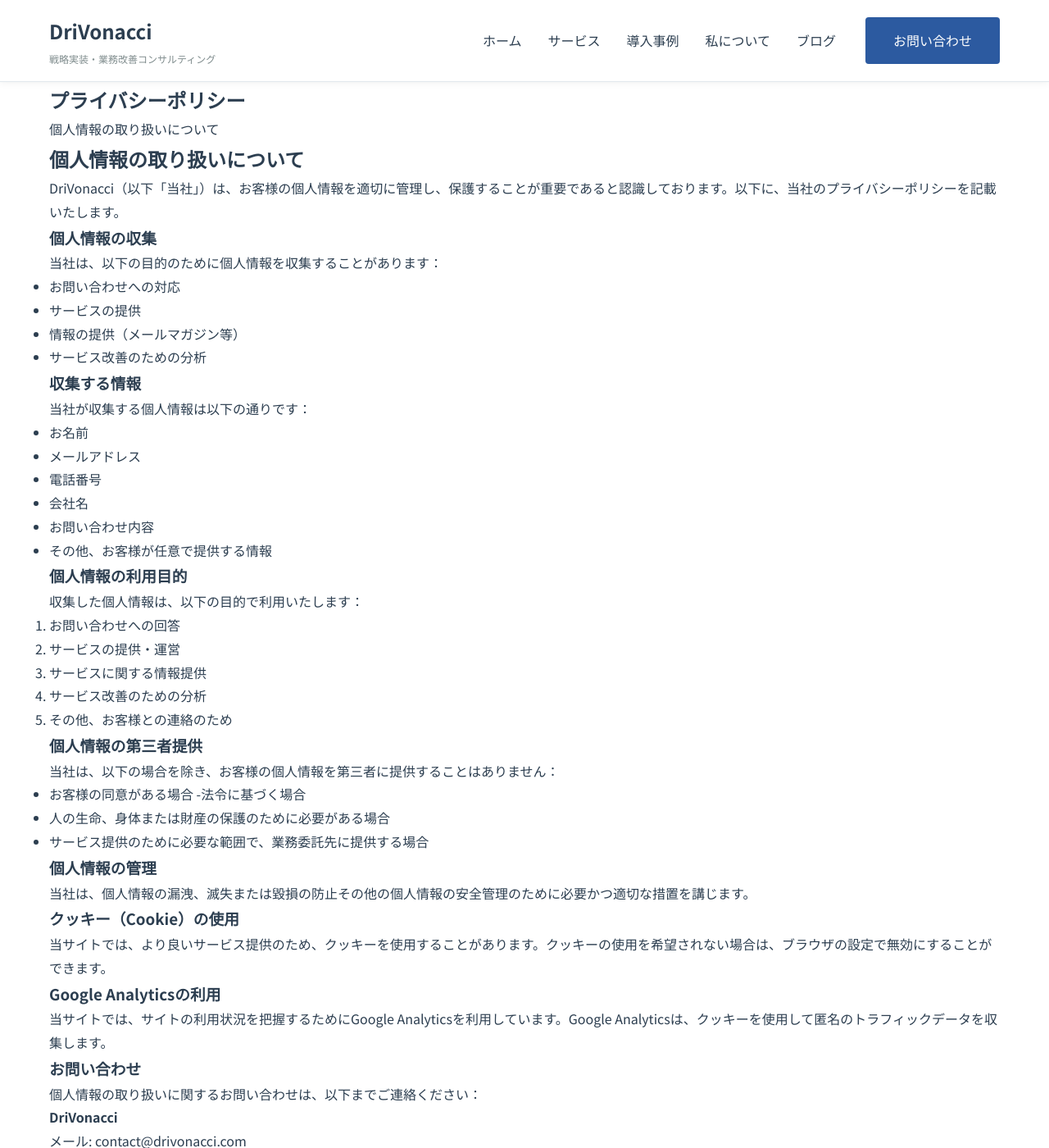
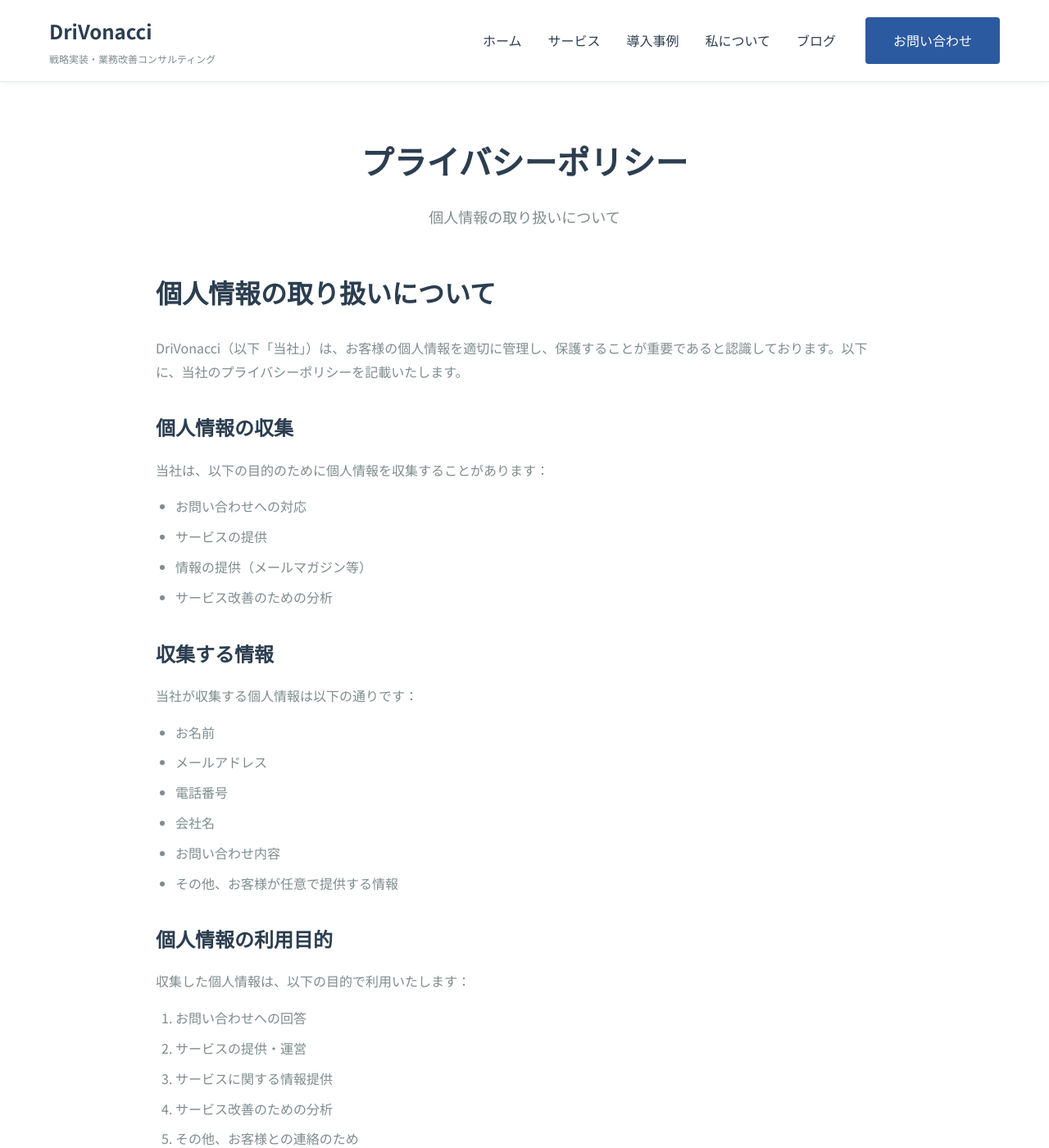
Before and after one commit to ManatoNhan/createHP, a Jekyll site: the page built from privacy.md, in a window 1280 px wide and 1400 px high. Shown: the whole window at 82% size. Built offline with Jekyll 4.4.1, drawn with Linux system fonts in a browser that asks for light colours.

Commit message:
Fix global layout - add width and proper centering to all containers

```diff
--- a/assets/css/main.scss
+++ b/assets/css/main.scss
@@ -63,6 +63,10 @@
   line-height: $line-height-base;
   -webkit-font-smoothing: antialiased;
   -moz-osx-font-smoothing: grayscale;
+  margin: 0;
+  padding: 0;
+  width: 100%;
+  overflow-x: hidden;
 }
 
 img {
@@ -89,6 +93,7 @@
   max-width: 1200px;
   margin: 0 auto;
   padding: 0 20px;
+  width: 100%;
 
   @media (max-width: $tablet) {
     padding: 0 16px;
@@ -97,10 +102,12 @@
 
 main {
   min-height: 60vh;
+  width: 100%;
 }
 
 section {
   padding: $section-padding 0;
+  width: 100%;
 
   @media (max-width: $tablet) {
     padding: 60px 0;
@@ -141,6 +148,7 @@
   z-index: 1000;
   box-shadow: 0 2px 8px rgba(0,0,0,0.05);
   transition: box-shadow $transition-speed;
+  width: 100%;
 
   &.scrolled {
     box-shadow: 0 4px 12px rgba(0,0,0,0.1);
@@ -152,6 +160,9 @@
   justify-content: space-between;
   align-items: center;
   padding: 16px 0;
+  max-width: 1200px;
+  margin: 0 auto;
+  width: 100%;
 
   @media (max-width: $tablet) {
     flex-wrap: wrap;
@@ -223,6 +234,8 @@
   display: flex;
   list-style: none;
   gap: 24px;
+  margin: 0;
+  padding: 0;
 
   @media (max-width: $tablet) {
     flex-direction: column;
@@ -316,6 +329,76 @@
 }
 
 // ========================================
+// ページコンテンツ
+// ========================================
+
+.page-container {
+  padding: 60px 0;
+  width: 100%;
+}
+
+.page-header {
+  text-align: center;
+  margin-bottom: 48px;
+}
+
+.page-title {
+  font-size: 2.5rem;
+  font-weight: 700;
+  margin-bottom: 16px;
+  color: $text-primary;
+
+  @media (max-width: $tablet) {
+    font-size: 2rem;
+  }
+}
+
+.page-description {
+  font-size: 1.125rem;
+  color: $text-secondary;
+  max-width: 700px;
+  margin: 0 auto;
+}
+
+.page-content {
+  max-width: 900px;
+  margin: 0 auto;
+}
+
+.page-body {
+  line-height: 1.8;
+
+  h2 {
+    font-size: 2rem;
+    margin-top: 48px;
+    margin-bottom: 24px;
+    color: $text-primary;
+  }
+
+  h3 {
+    font-size: 1.5rem;
+    margin-top: 32px;
+    margin-bottom: 16px;
+    color: $text-primary;
+  }
+
+  p {
+    margin-bottom: 16px;
+    color: $text-secondary;
+  }
+
+  ul, ol {
+    margin-bottom: 16px;
+    padding-left: 24px;
+
+    li {
+      margin-bottom: 8px;
+      color: $text-secondary;
+    }
+  }
+}
+
+// ========================================
 // フッター
 // ========================================
 
@@ -323,6 +406,7 @@
   background-color: $bg-dark;
   color: $bg-light;
   padding: 60px 0 24px;
+  width: 100%;
 }
 
 .footer-content {
```
